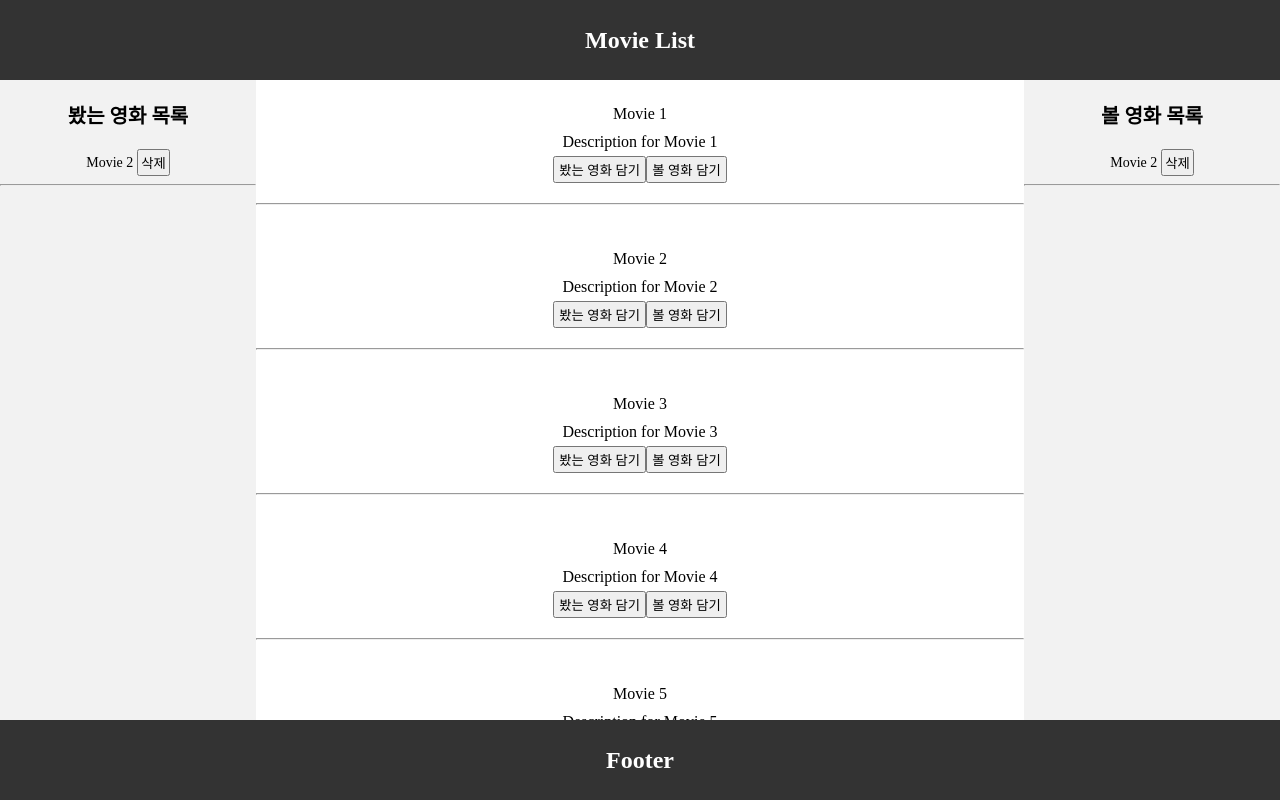
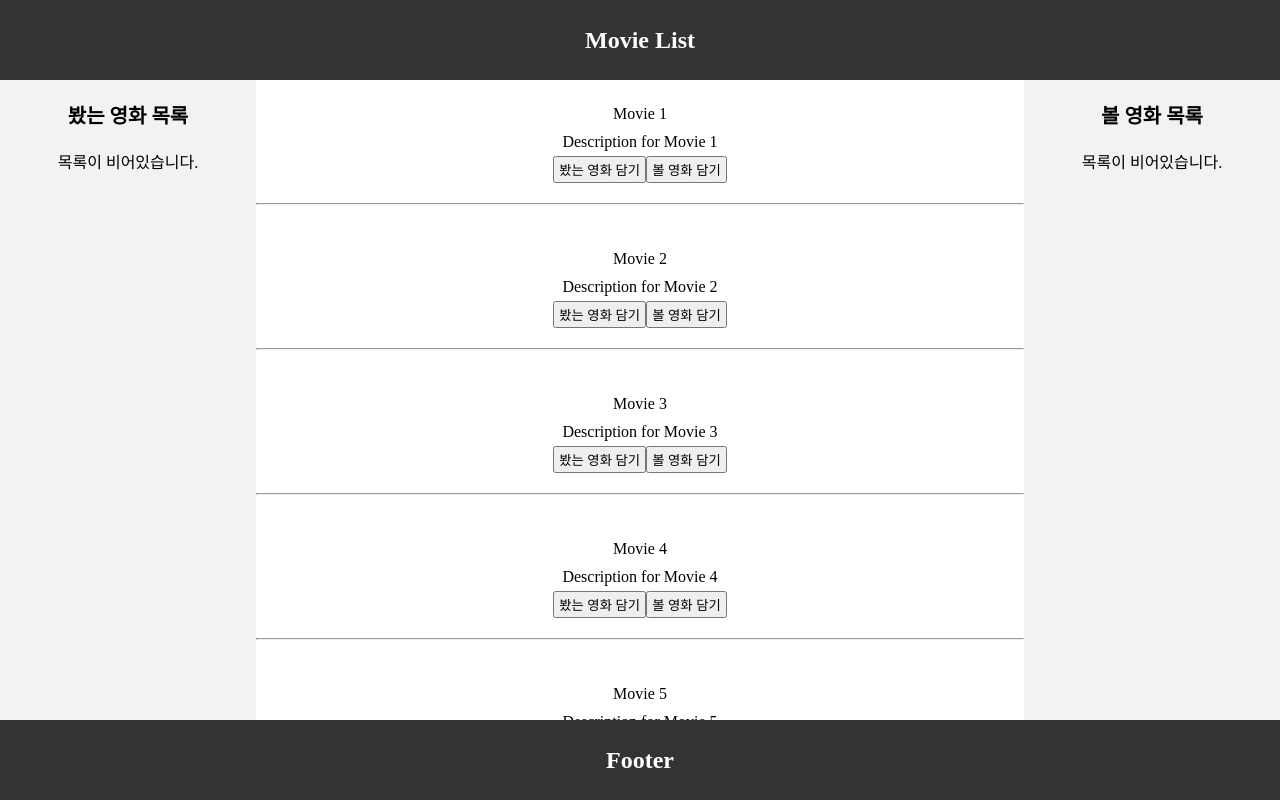
Before and after one commit to Likelion-YeungNam-Univ/12th-fe-session8-assignment, a React (Create React App) app in the folder fe8/: page / in a window 1280 px wide. Built offline with nearby package versions, Linux system fonts and the light colour scheme.

Commit message:
feat: 봤는 영화 목록 기능

```diff
--- a/fe8/src/App.js
+++ b/fe8/src/App.js
@@ -5,8 +5,11 @@ import MovieList from './components/MovieList';
 import { useEffect, useState } from 'react';
 
 function App() {
+  const [LoadingState, setLoading] = useState(true);
+
   const [movies, setMovies] = useState([]);
-  const [LoadingState, setLoading] = useState(true);
+  const [watchedMv, setWatchedMv] = useState([]);
+  const [wishMv, setWishMv] = useState([]);
 
 
   const fetchMovies = () => {
@@ -37,11 +40,46 @@ function App() {
     const fetchedMovies = fetchMovies();
     setMovies(fetchedMovies);
 
+    // 봤는 영화 목록 초기화
+    setWatchedMv([]);
+
     // 로딩상태 변경
     setLoading(false);
   },[])
 
 
+
+  // 봤는 영화 담기 함수
+  const watchedMovie = (deleteId) =>{
+
+      const newMovies = movies.filter(movie => movie.id !== deleteId);
+      const newWatchedMv = movies.filter(movie => movie.id === deleteId);
+
+      setMovies(newMovies);
+      setWatchedMv([...watchedMv, ...newWatchedMv]); // 둘 다 배열이므로 모두 스프레드 연산자 사용
+  }
+
+
+  // 볼 영화 담기 함수
+  const wishMovie = (deleteId)=> {
+
+  }
+
+  // 삭제 함수
+  const deleteMovie = (deleteId) => {
+
+    // 삭제영화
+    const deleteMovies = watchedMv.filter(watchedMv => watchedMv.id === deleteId);
+    // 봤는 영화목록
+    const newWatchedMv = watchedMv.filter(watchedMv => watchedMv.id !== deleteId);
+
+    setWatchedMv([...newWatchedMv]);
+
+    // 영화목록 업데이트 후 정렬
+    const updateMovies = [...movies, ...deleteMovies];
+    updateMovies.sort((a, b) => a.id - b.id); //a.id < b.id 일때 a가 b보다 먼저 옴
+    setMovies(updateMovies);
+  }
 
   return (
     <ContentsContainer>
@@ -56,19 +94,18 @@ function App() {
         <MainContainer>
 
           {/* 봤는 영화 목록 */}
-          <SelectedMovies title='봤는 영화 목록'></SelectedMovies>
+          <SelectedMovies title='봤는 영화 목록' watchedMv={watchedMv} deleteMovie={deleteMovie}></SelectedMovies>
 
           {/* 영화목록 */}
           <Main>
               {movies.map((movie)=>
                 {
                   return(
-                    <MovieList id={movie.id} title={movie.title}></MovieList>
+                    <MovieList key={movie.id} id={movie.id} title={movie.title} watchedMovie={watchedMovie} wishMovie={wishMovie}></MovieList>
                   )
                 }
               )}
           </Main>
-
 
           {/* 볼 영화 목록 */}
           <SelectedMovies title='볼 영화 목록'></SelectedMovies>
--- a/fe8/src/components/MovieInfo.js
+++ b/fe8/src/components/MovieInfo.js
@@ -1,12 +1,12 @@
 import styled from 'styled-components';
 
-function MovieInfo(){
+function MovieInfo({title, id, deleteMovie}){
 
     return(
         <MovieList>
             <MovieItem>
-                <MovieTitle>Movie 2</MovieTitle>
-                <Button>삭제</Button>
+                <MovieTitle>{title}</MovieTitle>
+                <Button onClick={() => {deleteMovie(id)}}>삭제</Button>
             </MovieItem>
 
             <hr></hr>
--- a/fe8/src/components/MovieList.js
+++ b/fe8/src/components/MovieList.js
@@ -1,15 +1,15 @@
 import styled from 'styled-components';
 
 
-function MovieList({title, id}){
+function MovieList({title, id, watchedMovie, wishMovie}){
 
     return(
         <MovieContainer>
             <p>{title}</p>
             <p>Description for Movie {id}</p>
 
-            <Button>봤는 영화 담기</Button>
-            <Button>볼 영화 담기</Button>
+            <Button onClick={() => {watchedMovie(id)}}>봤는 영화 담기</Button>
+            <Button onClick={() => {wishMovie()}}>볼 영화 담기</Button>
             <hr></hr>
         </MovieContainer>
     )
--- a/fe8/src/components/SelectedMovies.js
+++ b/fe8/src/components/SelectedMovies.js
@@ -2,13 +2,24 @@ import styled from 'styled-components';
 import MovieInfo from './MovieInfo';
 
 
-function SelectedMovies({title}){
+function SelectedMovies({title, watchedMv=[], deleteMovie}){
 
     return(
         <SideContainer>
             <Title>{title}</Title>
+            {console.log(watchedMv)}
 
-            <MovieInfo></MovieInfo>
+            {watchedMv.length === 0 ? (
+              <p>목록이 비어있습니다.</p>
+            ) :(
+              watchedMv.map((movie)=>
+                {
+                  return(
+                    <MovieInfo key={movie.id} id={movie.id} title={movie.title} deleteMovie={deleteMovie}></MovieInfo>
+                  )
+                })
+            )}
+
         </SideContainer>
     )
 }
```
